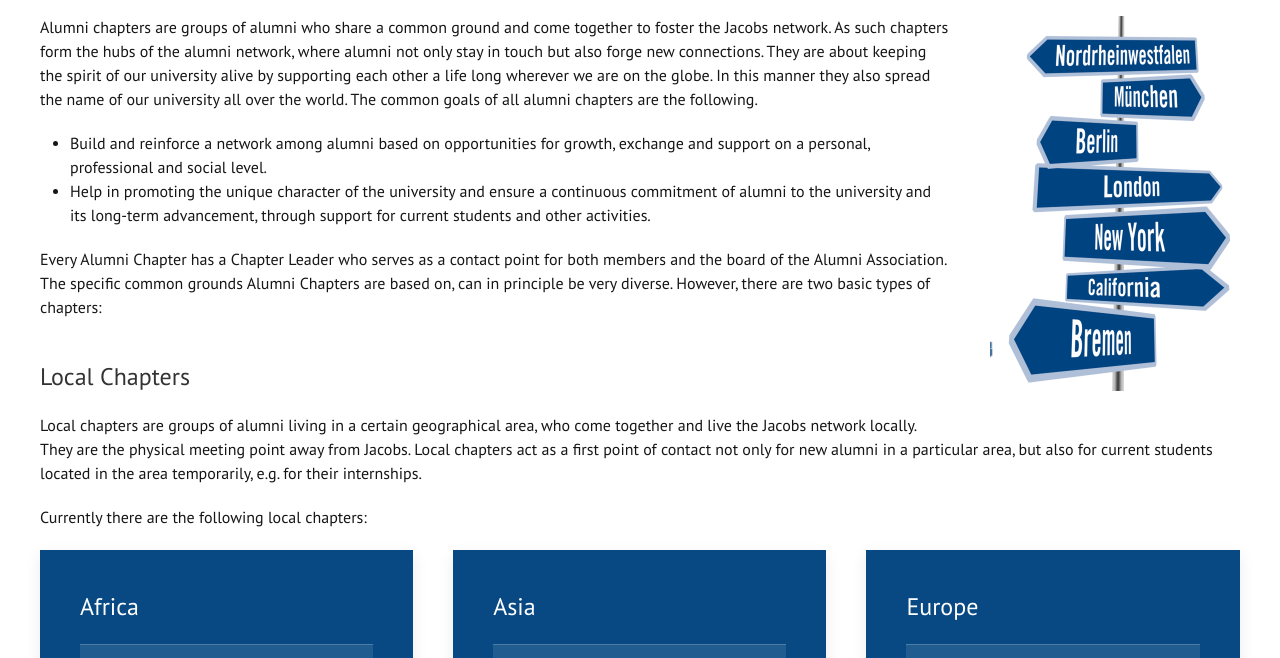
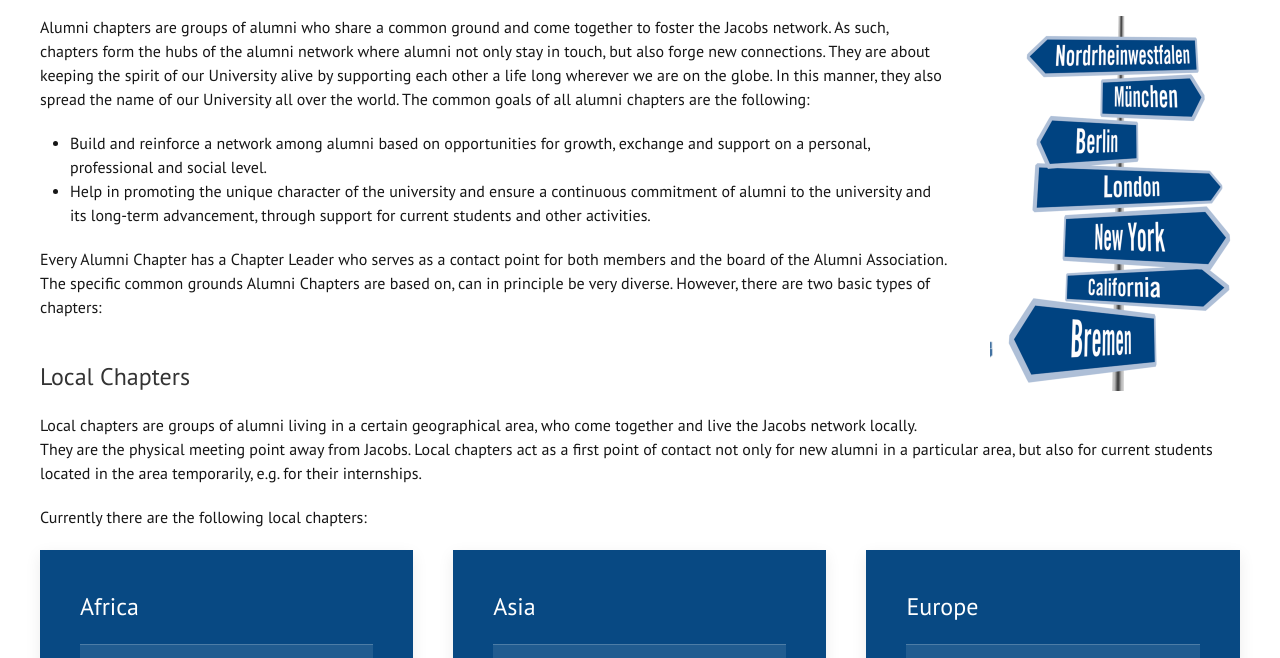
Before and after one commit to JacobsAlumni/jekyll.jacobs-alumni.de, a Jekyll site: the page built from src/chapters/index.html, in a window 1280 px wide and 900 px high, scrolled down 544 px, cut to the strip 242-900 px from the top of the window. Built offline with Jekyll 4.4.1, drawn with Linux system fonts in a browser that asks for light colours; some of the changed text lies outside the part shown.

```diff
--- a/src/chapters/index.html
+++ b/src/chapters/index.html
@@ -11,10 +11,10 @@
 <p>
   <img src="/media/chapters/signs.png" width="250px" height="375px" class="uk-align-right" />
   Alumni chapters are groups of alumni who share a common ground and come together to foster the Jacobs network.
-  As such chapters form the hubs of the alumni network, where alumni not only stay in touch but also forge new connections.
-  They are about keeping the spirit of our university alive by supporting each other a life long wherever we are on the globe.
-  In this manner they also spread the name of our university all over the world.
-  The common goals of all alumni chapters are the following.
+  As such, chapters form the hubs of the alumni network where alumni not only stay in touch, but also forge new connections.
+  They are about keeping the spirit of our University alive by supporting each other a life long wherever we are on the globe.
+  In this manner, they also spread the name of our University all over the world.
+  The common goals of all alumni chapters are the following:
 </p>
 
 <ul>
@@ -141,7 +141,7 @@
 
 </div>
 
-<h3>Thematic chapters</h3>
+<h3>Thematic Chapters</h3>
 
 <p>
   Thematics chapters are digital platforms on based on common majors, clubs, causes or careers.
@@ -182,6 +182,6 @@
 <p>
   Simply click on the chapter as above to be directed to either a Facebook group or an email address.
   Most Alumni Chapters can be joined by searching on Facebook for "Jacobs Alumni Chapter ...".
-  If you do not find your chapter - or even would like to found your own one -, get in touch with the <a href="/board/">Assessor for Network Development</a> of the Alumni Board.
+  If you do not find your chapter - or even would like to found your own one - get in touch with the <a href="/board/">Assessor for Network Development</a> of the Alumni Board.
   We are working on streamlining the processes related to Alumni Chapters to make it easier for you to find and join them.
 </p>
```
